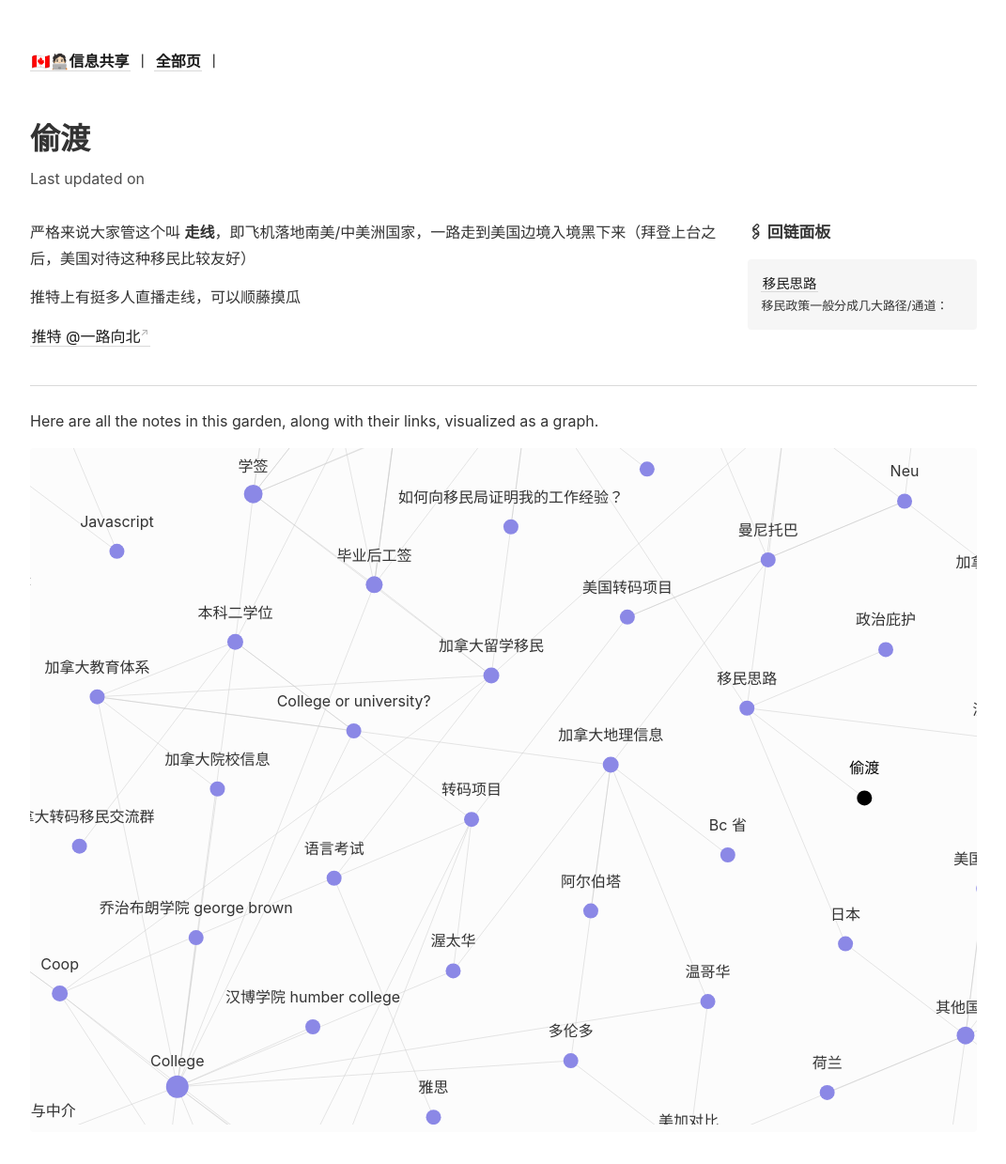
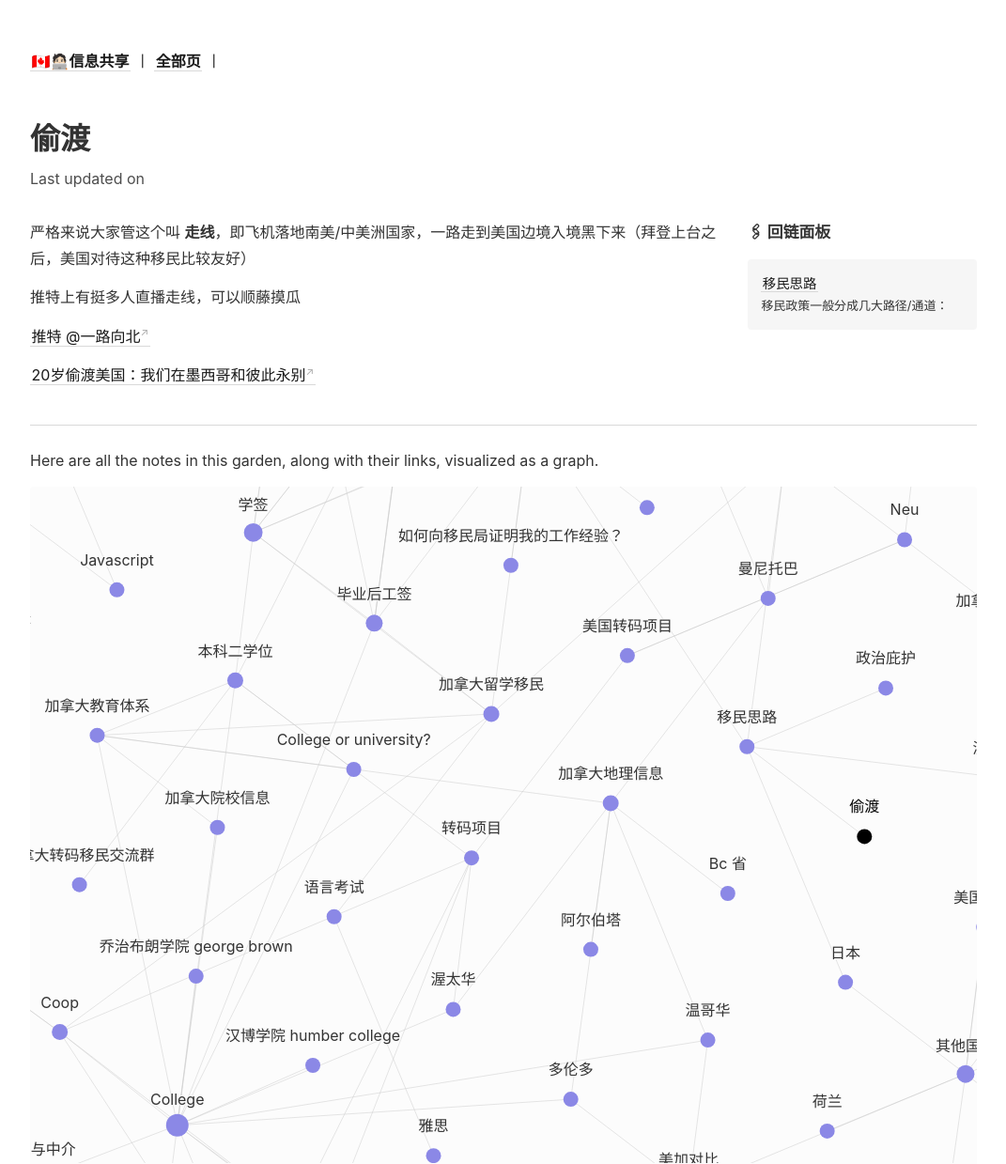
Before and after one commit to Gnblink0/InfoSharingCan, a Jekyll site: the page built from _notes/偷渡.md, in a window 1280 px wide, cut to the strip 0-1239 px from the top of the page. Shown: the whole strip at 94% size, without its empty margins (104-1175 px from the left). Built offline with Jekyll 4.4.1, drawn with Linux system fonts in a browser that asks for light colours.

Commit message:
Update 偷渡.md

```diff
--- a/_notes/偷渡.md
+++ b/_notes/偷渡.md
@@ -3,3 +3,6 @@
 推特上有挺多人直播走线，可以顺藤摸瓜
 
 [推特 @一路向北](https://twitter.com/lhao6293?s=11&t=hgI_kIDZMW9rKtyGZqPk8Q)
+
+
+[20岁偷渡美国：我们在墨西哥和彼此永别](https://www.douban.com/note/704785457/?_i=3435614WKkMmf5)
```
